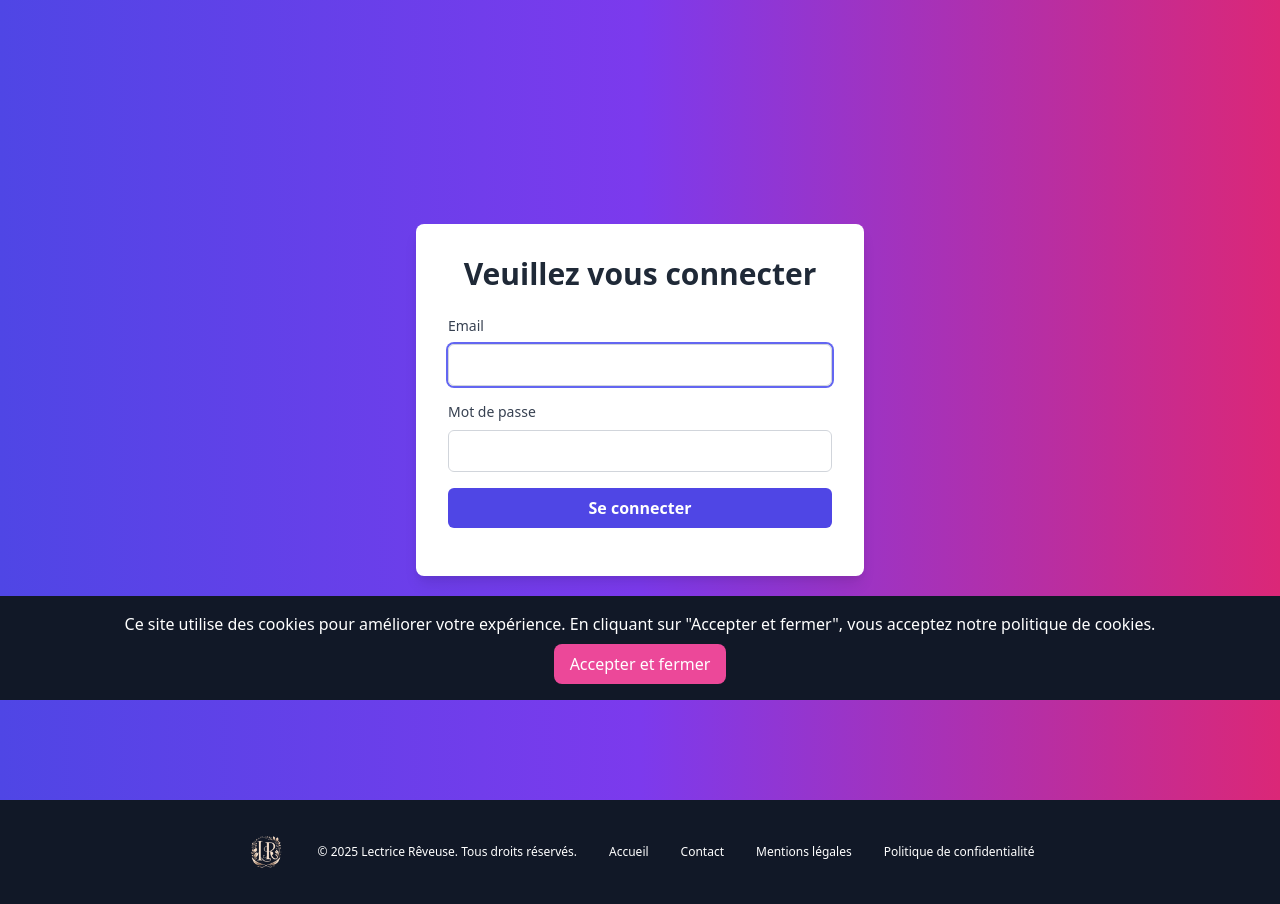
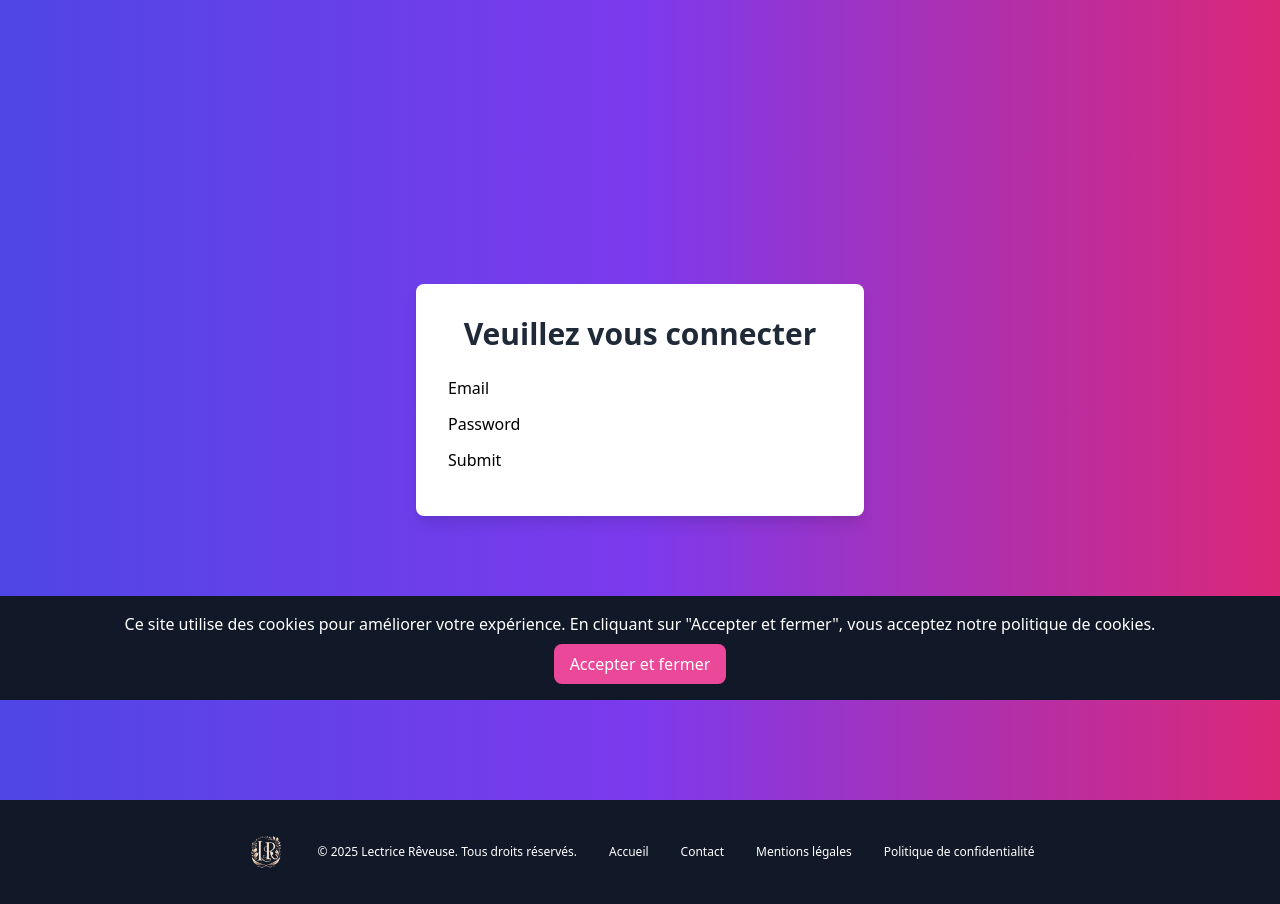
Before and after one commit to Oceaneby/lectrice_reveuse, a Symfony app: template templates/security/login.html.twig in a window 1280 px wide. Shown: the part 100-1004 px from the top of the page. Run offline with Twig, Linux system fonts and the light colour scheme; the template is opened without the code that fills it, so the values that code supplies are empty; form fields are guessed from the names that the template uses; style sheets or scripts are compiled from the project's sources; some libraries are stand-ins or nearby versions.

Commit message:
modif login

```diff
--- a/templates/security/login.html.twig
+++ b/templates/security/login.html.twig
@@ -19,27 +19,14 @@
             </div>
         {% endif %}
 
-        <form method="post" action="{{ path('app_login') }}" aria-labelledby="login-form">
-            <h2 class="sr-only" id="login-form">Formulaire de connexion</h2>
+    {{ form_start(loginForm, { action: path('app_login') }) }}
 
-            <div class="mb-4">
-                <label for="email" class="block text-gray-700 text-sm font-medium mb-2">Email</label>
-                <input type="email" value="{{ last_username }}" name="email" id="email" class="w-full px-4 py-2 border border-gray-300 rounded-md focus:outline-none focus:ring-2 focus:ring-indigo-500" autocomplete="email" required autofocus aria-describedby="email-help">
-            </div>
+    {{ form_row(loginForm.email) }}
+    {{ form_row(loginForm.password) }}
+    {{ form_row(loginForm.submit) }}
 
-            <div class="mb-4">
-                <label for="password" class="block text-gray-700 text-sm font-medium mb-2">Mot de passe</label>
-                <input type="password" name="password" id="password" class="w-full px-4 py-2 border border-gray-300 rounded-md focus:outline-none focus:ring-2 focus:ring-indigo-500" autocomplete="current-password" required aria-describedby="password-help">
-            </div>
+    {{ form_end(loginForm) }}
 
-            <input type="hidden" name="_csrf_token" value="{{ csrf_token('authenticate') }}">
-
-            <div class="mb-4 text-center">
-                <button type="submit" class="w-full py-2 px-4 bg-indigo-600 text-white font-semibold rounded-md hover:bg-indigo-700 focus:outline-none focus:ring-2 focus:ring-indigo-500 transition-all">
-                    Se connecter
-                </button>
-            </div>
-        </form>
 
         {#
         Uncomment this section and add a remember_me option below your firewall to activate remember me functionality.
```
Also changed, not shown: src/Controller/SecurityController.php (+8 -3 lines), src/Form/LoginFormType.php (added, +39 -0 lines).
